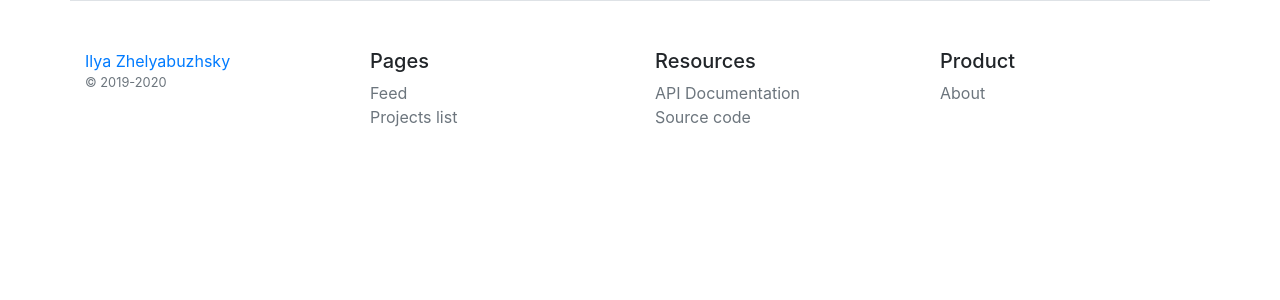
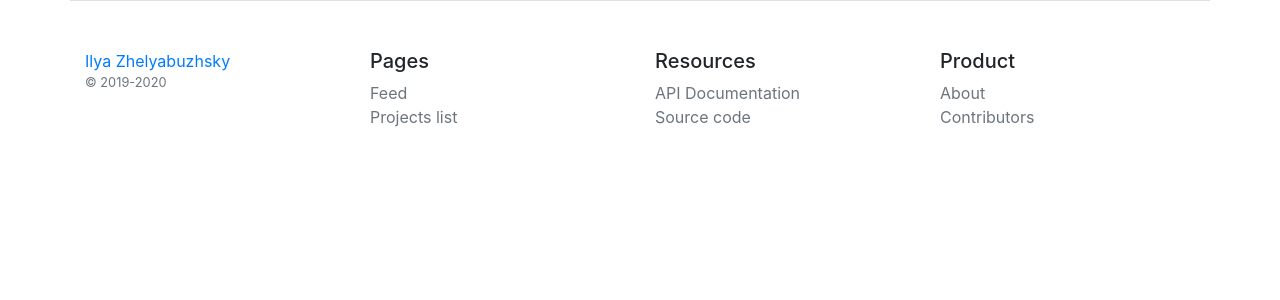
Before and after one commit to zhelyabuzhsky/changelogger, a Django app: page / in a window 1280 px wide. Shown: the part 372-672 px from the top of the page. Run offline with Django 3.2, Linux system fonts and the light colour scheme; some libraries are stand-ins or nearby versions.

Commit message:
Added link to contributors in footer

```diff
--- a/changelogs/templates/changelogs/_footer.html
+++ b/changelogs/templates/changelogs/_footer.html
@@ -23,6 +23,8 @@
             <h5>Product</h5>
             <ul class="list-unstyled text-small">
                 <li><a class="text-muted" href="{% url 'changelogs:about' %}">About</a></li>
+                <li><a class="text-muted" href="https://github.com/zhelyabuzhsky/changelogger/graphs/contributors"
+                       target="_blank">Contributors</a></li>
             </ul>
         </div>
     </div>
```
